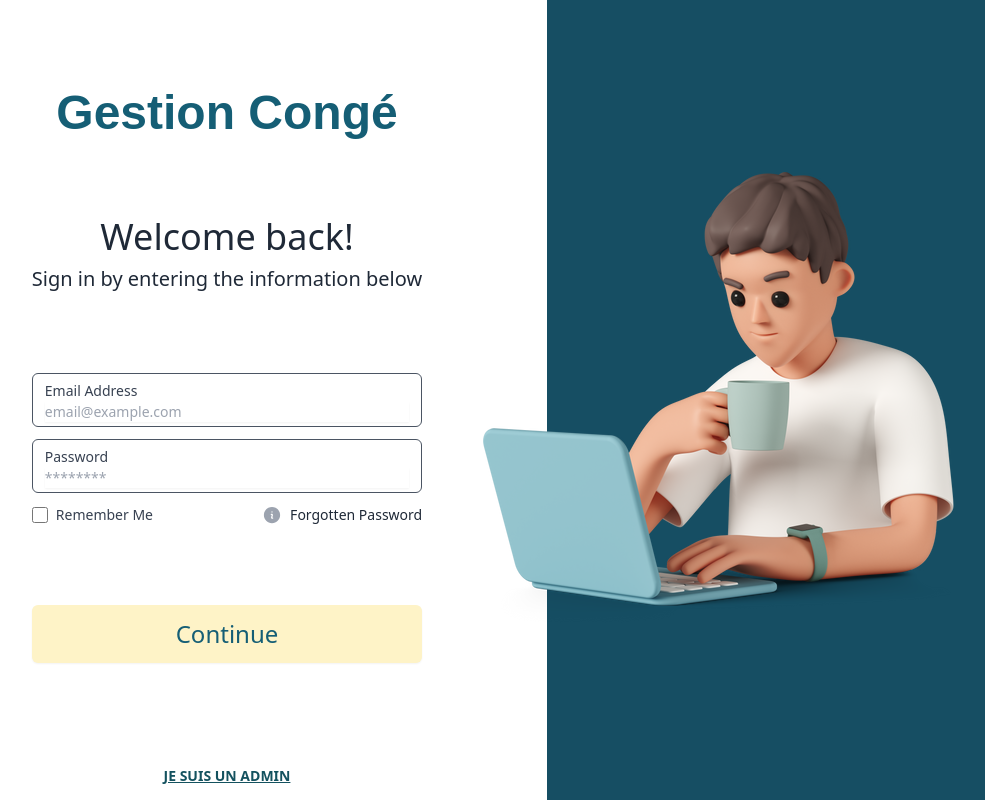
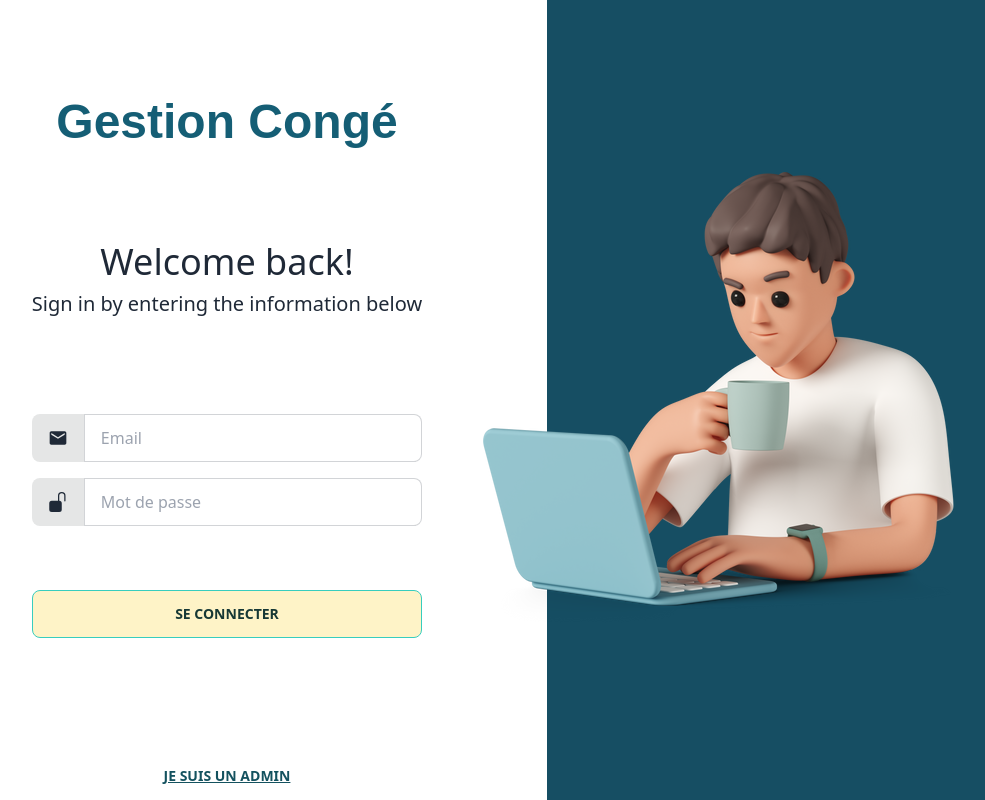
Before and after one commit to OmeimaCode/gestionconge, a React (Vite) app: page /login in a window 1280 px wide. Shown: the whole page, without its empty margins (93-1078 px from the left). Built offline with nearby package versions, Linux system fonts and the light colour scheme; a web font is replaced by a local one.

Commit message:
adding auth + cookies

```diff
--- a/package.json
+++ b/package.json
@@ -13,6 +13,7 @@
     "axios": "^0.27.2",
     "daisyui": "^2.27.0",
     "react": "^18.2.0",
+    "react-cookie": "^4.1.1",
     "react-dom": "^18.2.0",
     "react-icons": "^4.4.0",
     "react-router-dom": "^6.3.0",
--- a/src/App.jsx
+++ b/src/App.jsx
@@ -10,19 +10,25 @@ import GestionCompte from "./pages/GestionCompte";
 import { ToastContainer } from "react-toastify";
 import 'react-toastify/dist/ReactToastify.css';
 import Admin from "./pages/Admin";
+import { useEffect } from "react";
+import { useCookies } from 'react-cookie';
+
 function App() {
+  const [cookies, setCookie] = useCookies(['user']);
+  console.log(cookies);
+
   return (
    <>
     <Routes>
       <Route index element={<Navigate to ="/dashboard"/>}/>
-      <Route path="/dashboard" element={<HomePage  />} >
+      <Route path="/dashboard" element={!cookies.user?<Navigate to={"/login"}/>:<HomePage  />} >
         <Route index element={<Dashboard/>}/>
         <Route path="historique" element={<Historique/>}/>
         <Route path="demandeconge" element={<DemandeConge/>}/>
         <Route path="gestionconge" element={<GestionConge/>}/>
         <Route path="gestioncompte" element={<GestionCompte/>}/>
       </Route>
-      <Route path="/login" element={<Login />} />
+      <Route path="/login" element={cookies.user?<Navigate to={"/dashboard"}/>: <Login />} />
       <Route path="/admin" element={<Admin/>}/>
     </Routes>
 
--- a/src/components/Sidebar.jsx
+++ b/src/components/Sidebar.jsx
@@ -1,23 +1,70 @@
-import {BiLogOut} from "react-icons/bi"
-import {AiOutlineDashboard , AiOutlineClockCircle} from "react-icons/ai"
-import {FaRegCalendarCheck} from "react-icons/fa"
-import {HiOutlineUserGroup} from "react-icons/hi"
-import {BsCalendarCheck} from "react-icons/bs"
+import { BiLogOut } from "react-icons/bi";
+import { AiOutlineDashboard, AiOutlineClockCircle } from "react-icons/ai";
+import { FaRegCalendarCheck } from "react-icons/fa";
+import { HiOutlineUserGroup } from "react-icons/hi";
+import { BsCalendarCheck } from "react-icons/bs";
+import { useCookies } from "react-cookie";
+
+import { useEffect, useState } from "react";
+import { Link } from "react-router-dom";
 
 
-import { useState } from "react";
-import { Link } from "react-router-dom";
-const Sidebar = () => {
-    const admin=true;
-    const [open, setOpen] = useState(true);
-    const Menus = [
-        { title: "Dashboard", src: "Chartf" , route:"/",icon:<AiOutlineDashboard className="text-2xl"/> },
-        { title: "Demande Congé ", src: "Calendar" ,route:"demandeconge" , icon: <FaRegCalendarCheck className="text-2xl"/> },
-        { title: "Historique ", src: "Folder",route:"historique",icon: <AiOutlineClockCircle className="text-2xl"/>},
-        { title: "Gestion Congés ", src: "Calendar" ,route:"gestionconge" , icon: <BsCalendarCheck className="text-2xl"/> },
-        { title: "Gestion compte ", src: "Calendar" ,route:"gestioncompte" , icon: <HiOutlineUserGroup className="text-2xl"/> },
+const MenuUser = [
+    {
+      title: "Dashboard",
+      src: "Chartf",
+      route: "/",
+      icon: <AiOutlineDashboard className="text-2xl" />,
+    },
+    {
+      title: "Demande Congé ",
+      src: "Calendar",
+      route: "demandeconge",
+      icon: <FaRegCalendarCheck className="text-2xl" />,
+    },
+    {
+      title: "Historique ",
+      src: "Folder",
+      route: "historique",
+      icon: <AiOutlineClockCircle className="text-2xl" />,
+    },
 
   ];
+
+
+  const MenuAdmin = [
+    {
+      title: "Dashboard",
+      src: "Chartf",
+      route: "/",
+      icon: <AiOutlineDashboard className="text-2xl" />,
+    },
+    {
+      title: "Gestion Congés ",
+      src: "Calendar",
+      route: "gestionconge",
+      icon: <BsCalendarCheck className="text-2xl" />,
+    },
+    {
+      title: "Gestion compte ",
+      src: "Calendar",
+      route: "gestioncompte",
+      icon: <HiOutlineUserGroup className="text-2xl" />,
+    },
+  ];
+
+
+
+
+
+const Sidebar = () => {
+  const [cookies, setCookie] = useCookies(["user"]);
+ const [user, setuser] = useState(cookies.user)
+  const [open, setOpen] = useState(true);
+  useEffect(()=>{
+    setuser(cookies.user)
+  },[])
+
   return (
     <div
       className={` flex flex-col sticky top-0 left-0 ${
@@ -33,9 +80,7 @@ const Sidebar = () => {
       <div className="flex gap-x-4 items-center">
         <img
           src="/lg.png"
-                        className={`cursor-pointer duration-500 ${
-                        open && "rotate-[360deg]"
-                        }`}
+          className={`cursor-pointer duration-500 ${open && "rotate-[360deg]"}`}
         />
         <h1
           className={`text-white origin-left font-semibold text-xl duration-200 ${
@@ -46,7 +91,7 @@ const Sidebar = () => {
         </h1>
       </div>
       <ul className="pt-6 flex-grow ">
-                    {Menus.map((Menu, index) => (
+        {(user.isAdmin?MenuAdmin:MenuUser).map((Menu, index) => (
               <Link
                 to={Menu.route}
                 key={index}
@@ -56,27 +101,35 @@ const Sidebar = () => {
                 } `}
               >
                 {Menu.icon}
-                            <span className={`${!open && "hidden"} origin-left duration-200`}>
+                <span
+                  className={`${!open && "hidden"} origin-left duration-200`}
+                >
                   {Menu.title}
                 </span>
               </Link>
-                    ))}
+            )
+
+        )}
       </ul>
-                { admin && <LougoutButton open={open}/> }
-
+      <LougoutButton open={open} />
     </div>
-
   );
 };
 
-export const LougoutButton = ({open}) => {
+export const LougoutButton = ({ open }) => {
+  const [cookies, setCookie, removeCookie] = useCookies(["user"]);
+  const logOut = () => {
+    removeCookie("user");
+  };
   return (
-        <button className="text-white flex justify-center items-center gap-1 opacity-80 hover:opacity-100 hover:scale-110 transition-all">
+    <button
+      onClick={logOut}
+      className="text-white flex justify-center items-center gap-1 opacity-80 hover:opacity-100 hover:scale-110 transition-all"
+    >
       <BiLogOut />
       {open && <span>Déconnecter</span>}
     </button>
-    )
-}
-
+  );
+};
 
 export default Sidebar;
--- a/src/main.jsx
+++ b/src/main.jsx
@@ -3,11 +3,14 @@ import ReactDOM from 'react-dom/client'
 import App from './App'
 import './index.css'
 import { BrowserRouter } from "react-router-dom";
+import { CookiesProvider } from 'react-cookie';
 
 ReactDOM.createRoot(document.getElementById('root')).render(
   <React.StrictMode>
+    <CookiesProvider>
     <BrowserRouter basename="">
       <App />
     </BrowserRouter>
+    </CookiesProvider>
   </React.StrictMode>
 )
--- a/src/pages/Historique.jsx
+++ b/src/pages/Historique.jsx
@@ -1,22 +1,82 @@
-import React from 'react'
-import {BsPerson} from "react-icons/bs"
-import {IoMdNotificationsOutline} from "react-icons/io"
+import axios from "axios";
+import React, { useEffect, useState } from "react";
+import { BsPerson } from "react-icons/bs";
+import { IoMdNotificationsOutline } from "react-icons/io";
 
+const data = [
+  {
+    remplacant: "Hart Hagerty",
+    email: "United States",
+    typeConge: "maladie",
+    dateDebut: "12/10/2022",
+    dateFin: "12/11/2022",
+    status: "accepter",
+  },
+  {
+    remplacant: "Hart Hagerty",
+    email: "United States",
+    typeConge: "maladie",
+    dateDebut: "12/10/2022",
+    dateFin: "12/11/2022",
+    status: "refuser",
+  },
+  {
+    remplacant: "Hart Hagerty",
+    email: "United States",
+    typeConge: "maladie",
+    dateDebut: "12/10/2022",
+    dateFin: "12/11/2022",
+    status: "accepter",
+  },
+  {
+    remplacant: "Hart Hagerty",
+    email: "United States",
+    typeConge: "maladie",
+    dateDebut: "12/10/2022",
+    dateFin: "12/11/2022",
+    status: "refuser",
+  },
+  {
+    remplacant: "Hart Hagerty",
+    email: "United States",
+    typeConge: "maladie",
+    dateDebut: "12/10/2022",
+    dateFin: "12/11/2022",
+    status: "accepter",
+  },
+];
 
 const Historique = () => {
+  const [historiques, setHistoriques] = useState([]);
+  const [isLoading, setisLoading] = useState(true);
+
+  useEffect(() => {
+    //
+    getHistoriques();
+  }, []);
+
+  const getHistoriques = async () => {
+    //appel au backend
+
+    //     const url="localhost:4000/~/~"
+    //    const response=await axios.get(url)
+    //    setHistoriques(response.data)
+    setTimeout(() => {
+      setHistoriques(data);
+      setisLoading(false);
+    }, 4000);
+  };
   return (
-    <div className='p-10 flex flex-row  w-full  flex-col gap-5'>
-        <h1 className='font-title text-2xl uppercase py-6 pr-8'>Historiques des demandes de congé :</h1>
+    <div className="p-10 flex   w-full  flex-col gap-5">
+      <h1 className="font-title text-2xl uppercase py-6 pr-8">
+        Historiques des demandes de congé :
+      </h1>
 
-        <div className="flex flex-row gap-4">
+      <div className="flex flex-col gap-4">
         <table className="table w-full">
           <thead>
             <tr>
-                    <th>
-                    <label>
-                        <input type="checkbox" className="checkbox" />
-                    </label>
-                    </th>
+
               <th>Remplacant</th>
               <th>Type Conge</th>
               <th>Date Debut</th>
@@ -25,155 +85,81 @@ import {IoMdNotificationsOutline} from "react-icons/io"
             </tr>
           </thead>
           <tbody>
-                    <tr>
-                        <th>
-                        <label>
-                            <input type="checkbox" className="checkbox" />
-                        </label>
-                        </th>
+            {historiques.map((h, i) => {
+              return (
+                <tr key={i} className="">
+
                   <td>
                     <div className="flex items-center space-x-3">
                       <div className="avatar">
                         <div className="mask mask-squircle pt-4 pl-2 w-12 h-12">
-                            <BsPerson className='text-2xl' />
+                          <BsPerson className="text-2xl" />
                         </div>
                       </div>
                       <div>
-                            <div className="font-bold">Hart Hagerty</div>
-                            <div className="text-sm opacity-50">United States</div>
+                        <div className="font-bold">{h.remplacant}</div>
+                        <div className="text-sm opacity-50">{h.email}</div>
                       </div>
                     </div>
                   </td>
-                        <td>
-                        Conge maladie
-                        </td>
-                        <td>12/10/2022</td>
-                        <td>25/10/2022</td>
+                  <td>Conge {h.typeConge}</td>
+                  <td>{h.dateDebut}</td>
+                  <td>{h.dateFin}</td>
                   <th>
-                        <span className="badge bg-primary text-white badge-lg">Accepter</span>
-
+                    {h.status == "accepter" ? (
+                      <span className="badge bg-primary text-white badge-lg">
+                        {h.status}
+                      </span>
+                    ) : (
+                      <>
+                        <span className="badge badge-error text-white badge-lg">
+                          Refuser
+                        </span>
+                        <a href="#my-modal-2">
+                          <button className="btn btn-circle btn-outline btn-xs">
+                            <IoMdNotificationsOutline className="text-2xl" />
+                          </button>
+                        </a>
+                      </>
+                    )}
                   </th>
                 </tr>
-                    <tr>
-                        <th>
-                        <label>
-                            <input type="checkbox" className="checkbox" />
-                        </label>
-                        </th>
-                        <td>
-                        <div className="flex items-center space-x-3">
-                            <div className="avatar">
-                            <div className="mask mask-squircle pt-4 pl-2 w-12 h-12">
-                            <BsPerson className='text-2xl' />
-                            </div>
-                            </div>
-                            <div>
-                            <div className="font-bold">Hart Hagerty</div>
-                            <div className="text-sm opacity-50">United States</div>
-                            </div>
-                        </div>
-                        </td>
-                        <td>
-                        Conge maladie
-                        </td>
-                        <td>12/10/2022</td>
-                        <td>25/10/2022</td>
-                        <th>
-                        <span className="badge bg-primary text-white badge-lg">Accepter</span>
-                        </th>
-                    </tr>
-                    <tr>
-                        <th>
-                        <label>
-                            <input type="checkbox" className="checkbox" />
-                        </label>
-                        </th>
-                        <td>
-                        <div className="flex items-center space-x-3">
-                            <div className="avatar">
-                            <div className="mask mask-squircle pt-4 pl-2 w-12 h-12">
-                            <BsPerson className='text-2xl' />
-                            </div>
-                            </div>
-                            <div>
-                            <div className="font-bold">Hart Hagerty</div>
-                            <div className="text-sm opacity-50">United States</div>
-                            </div>
-                        </div>
-                        </td>
-                        <td>
-                        Conge maladie
-                        </td>
-                        <td>12/10/2022</td>
-                        <td>25/10/2022</td>
-                        <th>
-                        <span className="badge badge-error text-white badge-lg">Refuser</span>
-                        <a href="#my-modal-2" >
-                        <button className="btn btn-circle btn-outline btn-xs">
-                        <IoMdNotificationsOutline className='text-2xl' /></button>
-                        </a>
-
-
-
-                        </th>
-                    </tr>
-                    <tr>
-                        <th>
-                        <label>
-                            <input type="checkbox" className="checkbox" />
-                        </label>
-                        </th>
-                        <td>
-                        <div className="flex items-center space-x-3">
-                            <div className="avatar">
-                            <div className="mask mask-squircle pt-4 pl-2 w-12 h-12">
-                            <BsPerson className='text-2xl' />
-                            </div>
-                            </div>
-                            <div>
-                            <div className="font-bold">Hart Hagerty</div>
-                            <div className="text-sm opacity-50">United States</div>
-                            </div>
-                        </div>
-                        </td>
-                        <td>
-                        Conge maladie
-                        </td>
-                        <td>12/10/2022</td>
-                        <td>25/10/2022</td>
-                        <th>
-                        <span className="badge bg-primary text-white badge-lg">Accepter</span>
-                        </th>
-                    </tr>
-
+              );
+            })}
 
 
           </tbody>
-                <tfoot>
+
+         {historiques.length!=0 && <tfoot>
             <tr>
               <th></th>
               <th></th>
               <th></th>
               <th></th>
               <th></th>
-                    <th></th>
+
             </tr>
-                </tfoot>
-
+          </tfoot>}
         </table>
-
+        <div className="w-full py-6 flex justify-center items-start">
+          {isLoading && <span className="btn loading btn-ghost"></span>}
+        </div>
         <div className="modal" id="my-modal-2">
           <div className="modal-box">
             <h3 className="font-bold text-lg">Motif de refus!</h3>
-                <p className="py-4">You've been selected for a chance to get one year of subscription to use Wikipedia for free!</p>
+            <p className="py-4">
+              You've been selected for a chance to get one year of subscription
+              to use Wikipedia for free!
+            </p>
             <div className="modal-action">
-                <a href="#" className="btn bg-primary">OK</a>
+              <a href="#" className="btn btn-xl bg-primary">
+                OK
+              </a>
             </div>
           </div>
         </div>
       </div>
     </div>
-
-  )
-}
- export default Historique
+  );
+};
+export default Historique;
--- a/src/pages/login.jsx
+++ b/src/pages/login.jsx
@@ -7,21 +7,63 @@ import InformationCircleIcon from "@heroicons/react/24/solid/InformationCircleIc
 
 import { SEPARATOR, SITE_TITLE } from "../utils/globalVariabls";
 
-import { useEffect } from "react";
+import { useEffect, useState } from "react";
 import Checkbox from "../components/Checkbox";
 import Header from "../components/Header";
 import { Link, useNavigate } from "react-router-dom";
+import { MdEmail } from "react-icons/md";
+import { BsFillUnlockFill } from "react-icons/bs";
+import { toast } from "react-toastify";
+import { useCookies } from 'react-cookie';
+const DB = [
+  {
+    email: "n@gmail.com",
+    password: "123456",
+    isAdmin:false,
+  },
+  {
+    email: "o@gmail.com",
+    password: "abcdef",
+    isAdmin:true,
+  },
+];
+const Login = () => {
+  const [email, setemail] = useState();
+  const [password, setpassword] = useState();
+  const [isLoading, setisLoading] = useState(false)
+  const [cookies, setCookie] = useCookies(['user']);
 
-const Login = () => {
   useEffect(() => {
     document.title = `Login ${SEPARATOR} ${SITE_TITLE}`;
   }, []);
-  const navigation=useNavigate()
+  const navigation = useNavigate();
+
+  const onSubmit = (event) => {
+    event.preventDefault();
+    //
+    //
+    setisLoading(true)
+    setTimeout(() => {
+      const data = {
+        email,
+        password,
+        isAdmin:false
+      };
+
+      if (DB.some((d) => d.email == email && d.password==password && d.isAdmin==false)) {
+        console.log('data', data)
+        setCookie('user', data);
+      } else {
+        toast.error("Utilisateur introuvable");
+      }
+   setisLoading(false)
+    }, 2000);
+  };
 
   return (
     <div className="grid grid-cols-1 lg:grid-cols-2 min-h-screen my-6 lg:my-0 mx-6 sm:mx-0">
       <div className="flex justify-center items-center">
-        <section className="flex flex-col h-full">
+        <form onSubmit={onSubmit} className="flex flex-col h-full gap-4">
           <div className="flex-grow"></div>
           <Header />
 
@@ -37,36 +79,46 @@ const Login = () => {
               Sign in by entering the information below
             </h3>
           </div>
-
-          <InputField
-            label={"Email Address"}
-            name={"email"}
-            type={"email"}
-            placeHolder={"email@example.com"}
-          />
-
-          <InputField
-            label={"Password"}
-            name={"password"}
-            type={"password"}
-            placeHolder={"********"}
-          />
-
-          <div className="block sm:flex justify-between mb-10 lg:mb-20">
-            <Checkbox label={"Remember Me"} name="remember" />
-
-            <div className="flex items-center text-sm font-light cursor-pointer mt-2 sm:mt-0 justify-end">
-              <InformationCircleIcon className="h-5 w-5 text-gray-400 mr-2" />
-              Forgotten Password
-            </div>
+          <div className="form-control">
+            <label className="input-group w-full">
+              <span>
+                <MdEmail className="text-xl" />
+              </span>
+              <input
+                type="text"
+                placeholder="Email"
+                value={email}
+                onChange={(e) => setemail(e.target.value)}
+                className="input input-bordered w-full"
+              />
+            </label>
           </div>
-
-          <SubmitButton buttonText={"Continue"} />
-        <div className="flex-grow"></div>
-        <button onClick={()=>{
-          navigation("/admin")
-        }} className="btn btn-link text-primary">Je suis un admin</button>
-        </section>
+          <div className="form-control">
+            <label className="input-group w-full">
+              <span>
+                <BsFillUnlockFill className="text-xl" />
+              </span>
+              <input
+                type="password"
+                placeholder="Mot de passe"
+                value={password}
+                onChange={(e) => setpassword(e.target.value)}
+                className="input input-bordered w-full"
+              />
+            </label>
+          </div>
+          <div className="py-4"></div>
+          <button type="submit" className={`btn btn-accent bg-amber-100 ${isLoading&& "loading"}`}>Se connecter</button>
+          <div className="flex-grow"></div>
+          <button
+            onClick={() => {
+              navigation("/admin");
+            }}
+            className="btn btn-link text-primary"
+          >
+            Je suis un admin
+          </button>
+        </form>
       </div>
       <div className="bg-cyan-900 hidden lg:flex items-center">
         <img src={LoginMan} alt="" className="-ml-10 xl:-ml-16" />
```
Also changed, not shown: 1 other file (tests, documents, lock files or other folders). Lines whose indentation alone changed are shown as unchanged.
